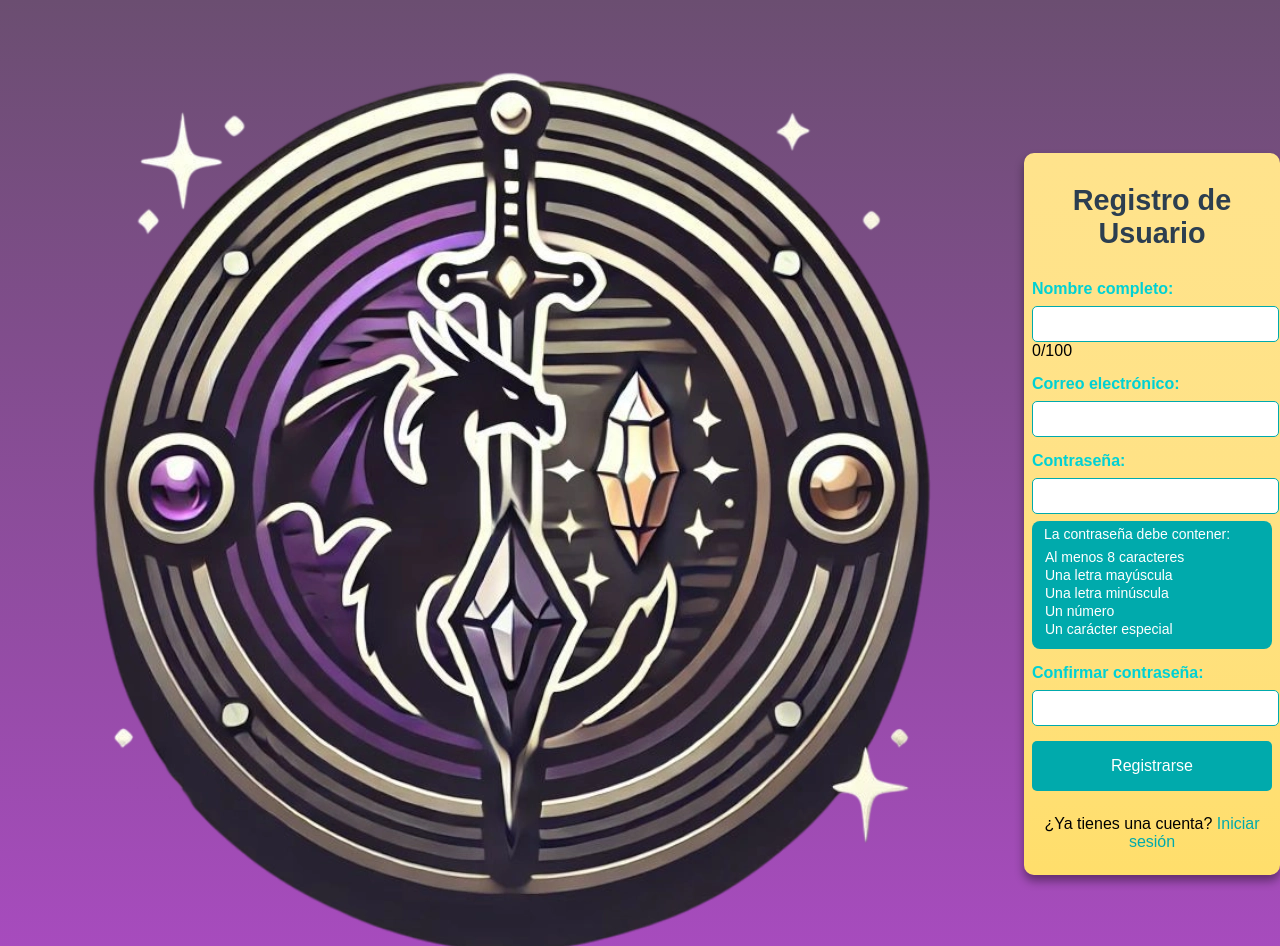
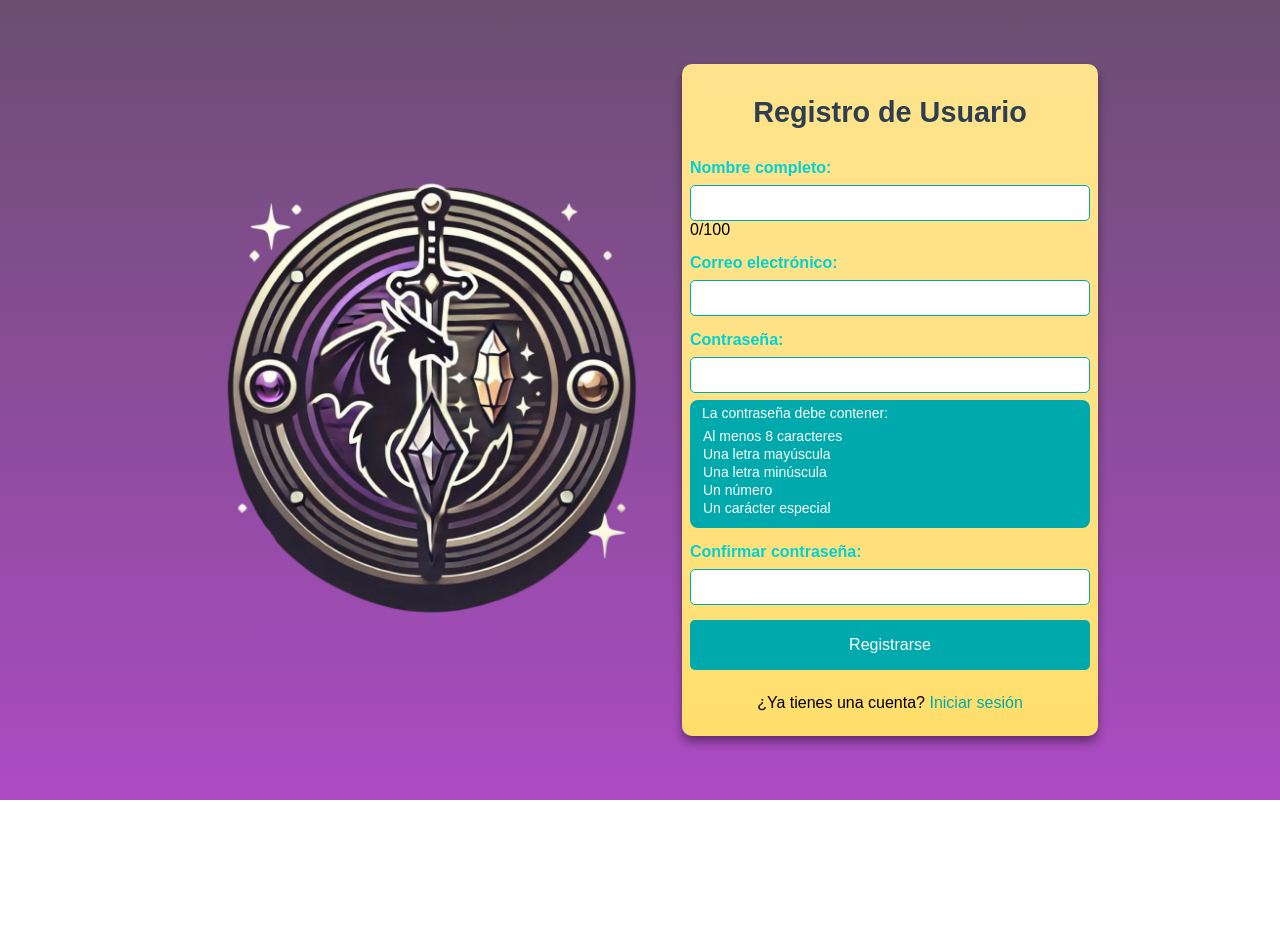
Before and after one commit to 1calm-user/RolGameGathering, a website: page public/registro.html in a window 1280 px wide. Shown: the top 946 px of the page. After the commit the page ends 800 px from the top, so only its background shows below. Drawn offline with nearby package versions, Linux system fonts and the light colour scheme; files whose address does not match are found by name.

Commit message:
Update header-auth.html

```diff
--- a/components/header-auth.html
+++ b/components/header-auth.html
@@ -1,5 +1,5 @@
 <header>
     <nav>
-        <a href="../public/index.html"><img src="../imagenes/LogoWeb.webp" alt="Logo RolGameGathering"></a>
+        <a href="../public/index.html"><img src="../imagenes/LogoWeb.webp" alt="Logo RolGameGathering" width="500" height="auto"></a>
     </nav>
 </header>
```
